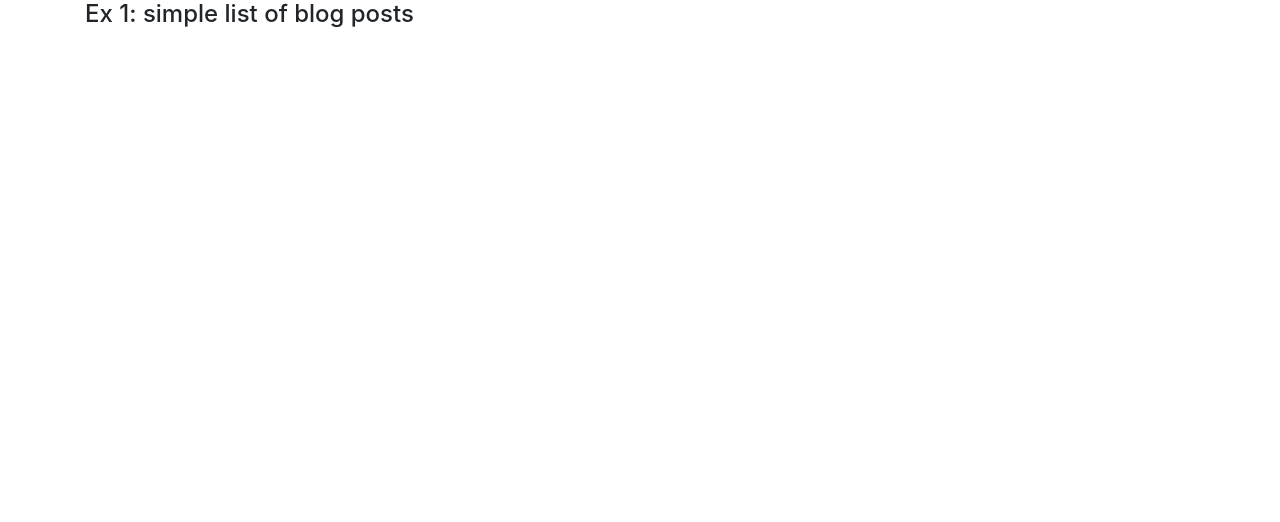
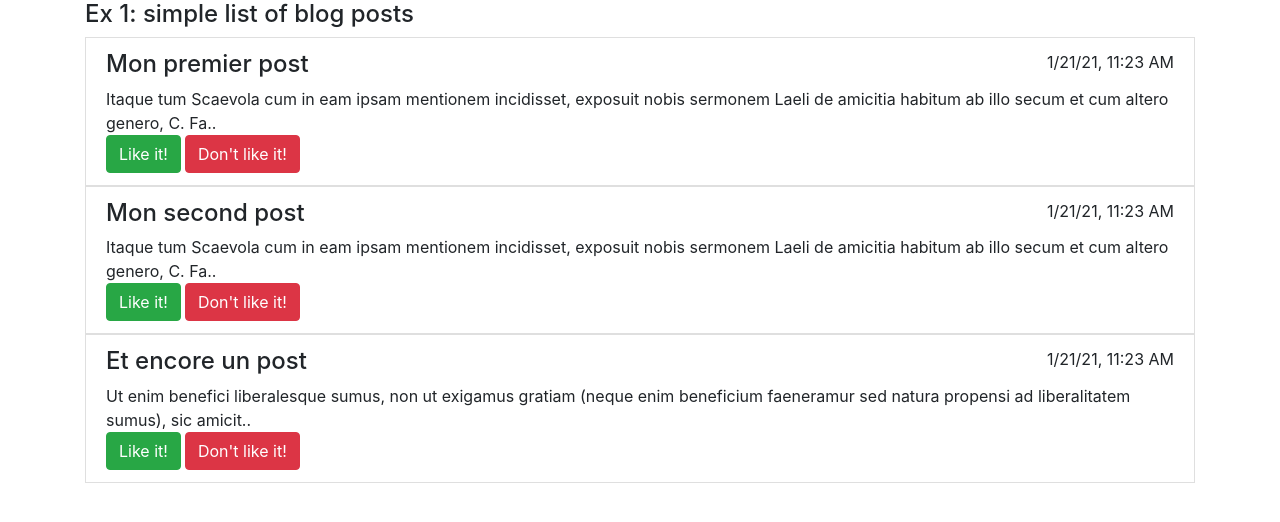
Before and after one commit to legrosmanu/training-full-stack-dev, an Angular app in the folder angular-ex1/: page / in a window 1280 px wide. Shown: the top 522 px of the page. Built offline with nearby package versions, Linux system fonts and the light colour scheme.

Commit message:
Ex1: simple list of blog posts

```diff
--- a/angular-ex1/src/app/app.component.html
+++ b/angular-ex1/src/app/app.component.html
@@ -2,6 +2,7 @@
   <div class="row">
     <div class="col-12">
       <h4>Ex 1: simple list of blog posts</h4>
+      <app-post-list-component [posts]="posts"></app-post-list-component>
     </div>
   </div>
 </div>
--- a/angular-ex1/src/app/app.component.ts
+++ b/angular-ex1/src/app/app.component.ts
@@ -1,4 +1,5 @@
 import { Component } from '@angular/core';
+import { BlogPost } from './models/BlogPost';
 
 @Component({
   selector: 'app-root',
@@ -7,4 +8,24 @@ import { Component } from '@angular/core';
 })
 export class AppComponent {
 
+  posts: Array<BlogPost>;
+
+  constructor() {
+    this.posts = [];
+    let newPost = new BlogPost();
+    newPost.title = "Mon premier post";
+    newPost.content = "Itaque tum Scaevola cum in eam ipsam mentionem incidisset, exposuit nobis sermonem Laeli de amicitia habitum ab illo secum et cum altero genero, C. Fannio Marci filio, paucis diebus post mortem Africani. Eius disputationis sententias memoriae mandavi, quas hoc libro exposui arbitratu meo; quasi enim ipsos induxi loquentes, ne 'inquam' et 'inquit' saepius interponeretur, atque ut tamquam a praesentibus coram haberi sermo videretur.";
+    this.posts.push(newPost);
+    newPost = new BlogPost();
+    newPost.title = "Mon second post";
+    newPost.content = "Itaque tum Scaevola cum in eam ipsam mentionem incidisset, exposuit nobis sermonem Laeli de amicitia habitum ab illo secum et cum altero genero, C. Fannio Marci filio, paucis diebus post mortem Africani. Eius disputationis sententias memoriae mandavi, quas hoc libro exposui arbitratu meo; quasi enim ipsos induxi loquentes, ne 'inquam' et 'inquit' saepius interponeretur, atque ut tamquam a praesentibus coram haberi sermo videretur.";
+    this.posts.push(newPost);
+    newPost = new BlogPost();
+    newPost.title = "Et encore un post";
+    newPost.content = `Ut enim benefici liberalesque sumus, non ut exigamus gratiam (neque enim beneficium faeneramur sed natura propensi ad liberalitatem sumus), sic amicitiam non spe mercedis adducti sed quod omnis eius fructus in ipso amore inest, expetendam putamus.
+    Et quoniam apud eos ut in capite mundi morborum acerbitates celsius dominantur, ad quos vel sedandos omnis professio medendi torpescit, excogitatum est adminiculum sospitale nequi amicum perferentem similia videat, additumque est cautionibus paucis remedium aliud satis validum, ut famulos percontatum missos quem ad modum valeant noti hac aegritudine colligati, non ante recipiant domum quam lavacro purgaverint corpus. ita etiam alienis oculis visa metuitur labes.
+    Et quoniam apud eos ut in capite mundi morborum acerbitates celsius dominantur, ad quos vel sedandos omnis professio medendi torpescit, excogitatum est adminiculum sospitale nequi amicum perferentem similia videat, additumque est cautionibus paucis remedium aliud satis validum, ut famulos percontatum missos quem ad modum valeant noti hac aegritudine colligati, non ante recipiant domum quam lavacro purgaverint corpus. ita etiam alienis oculis visa metuitur labes.`;
+    this.posts.push(newPost);
+  }
+
 }
--- a/angular-ex1/src/app/app.module.ts
+++ b/angular-ex1/src/app/app.module.ts
@@ -2,10 +2,14 @@ import { BrowserModule } from '@angular/platform-browser';
 import { NgModule } from '@angular/core';
 
 import { AppComponent } from './app.component';
+import { PostListComponentComponent } from './post-list-component/post-list-component.component';
+import { PostListItemComponentComponent } from './post-list-item-component/post-list-item-component.component';
 
 @NgModule({
   declarations: [
-    AppComponent
+    AppComponent,
+    PostListComponentComponent,
+    PostListItemComponentComponent
   ],
   imports: [
     BrowserModule
--- /dev/null
+++ b/angular-ex1/src/app/models/BlogPost.ts
@@ -0,0 +1,15 @@
+export class BlogPost {
+
+    title: string;
+    content: string;
+    loveIts: number;
+    createdAt: Date;
+
+    constructor() {
+        this.title = "";
+        this.content = "";
+        this.loveIts = 0;
+        this.createdAt = new Date();
+    }
+
+}
--- /dev/null
+++ b/angular-ex1/src/app/post-list-component/post-list-component.component.html
@@ -0,0 +1,4 @@
+<ul class="list-group">
+    <app-post-list-item-component *ngFor="let post of posts" [post]="post">
+    </app-post-list-item-component>
+</ul>
--- /dev/null
+++ b/angular-ex1/src/app/post-list-component/post-list-component.component.ts
@@ -0,0 +1,20 @@
+import { Component, Input, OnInit } from '@angular/core';
+import { BlogPost } from '../models/BlogPost';
+
+@Component({
+  selector: 'app-post-list-component',
+  templateUrl: './post-list-component.component.html',
+  styleUrls: ['./post-list-component.component.css']
+})
+export class PostListComponentComponent implements OnInit {
+
+  @Input() posts: Array<BlogPost>;
+
+  constructor() {
+    this.posts = [];
+  }
+
+  ngOnInit(): void {
+  }
+
+}
--- /dev/null
+++ b/angular-ex1/src/app/post-list-item-component/post-list-item-component.component.html
@@ -0,0 +1,24 @@
+<li [ngClass]="{
+    'list-group-item': true,
+    'list-group-item-success': post.loveIts > 0,
+    'list-group-item-danger': post.loveIts < 0}">
+    <div class="row">
+        <div class="col-8">
+            <h4>{{post.title}}</h4>
+        </div>
+        <div class="col-4 text-right">
+            {{post.createdAt | date:'short'}}
+        </div>
+    </div>
+    <div class="row">
+        <div class="col-12">
+            {{(post.content.length>150)? (post.content | slice:0:150)+'..':(post.content)}}
+        </div>
+    </div>
+    <div class="row">
+        <div class="col-12">
+            <button class="btn btn-success" type="button" (click)="likeIt()">Like it!</button>
+            <button class="btn btn-danger ml-1" type="button" (click)="dontLikeIt()">Don't like it!</button>
+        </div>
+    </div>
+</li>
--- /dev/null
+++ b/angular-ex1/src/app/post-list-item-component/post-list-item-component.component.ts
@@ -0,0 +1,30 @@
+import { Component, Input, OnInit } from '@angular/core';
+import { BlogPost } from '../models/BlogPost';
+
+@Component({
+  selector: 'app-post-list-item-component',
+  templateUrl: './post-list-item-component.component.html',
+  styleUrls: ['./post-list-item-component.component.css']
+})
+export class PostListItemComponentComponent implements OnInit {
+
+  @Input() post?: BlogPost;
+
+  ngOnInit(): void {
+  }
+
+  likeIt(): void {
+    if (this.post) {
+      this.post.loveIts += 1;
+      console.log(this.post.loveIts);
+    }
+  }
+
+  dontLikeIt(): void {
+    if (this.post) {
+      this.post.loveIts -= 1;
+      console.log(this.post.loveIts);
+    }
+  }
+
+}
```
Also changed, not shown: angular-ex1/src/app/post-list-component/post-list-component.component.css (added), angular-ex1/src/app/post-list-item-component/post-list-item-component.component.css (added).
